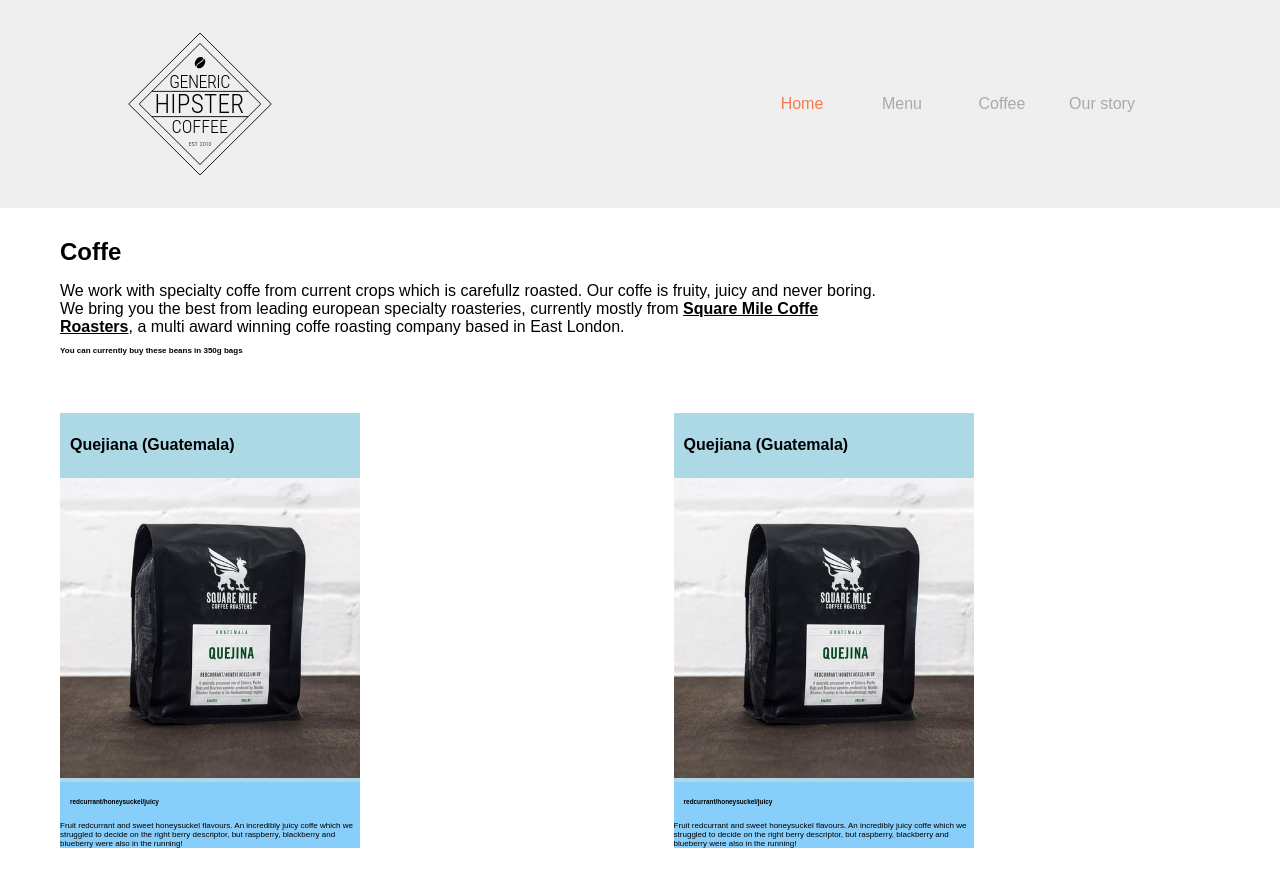
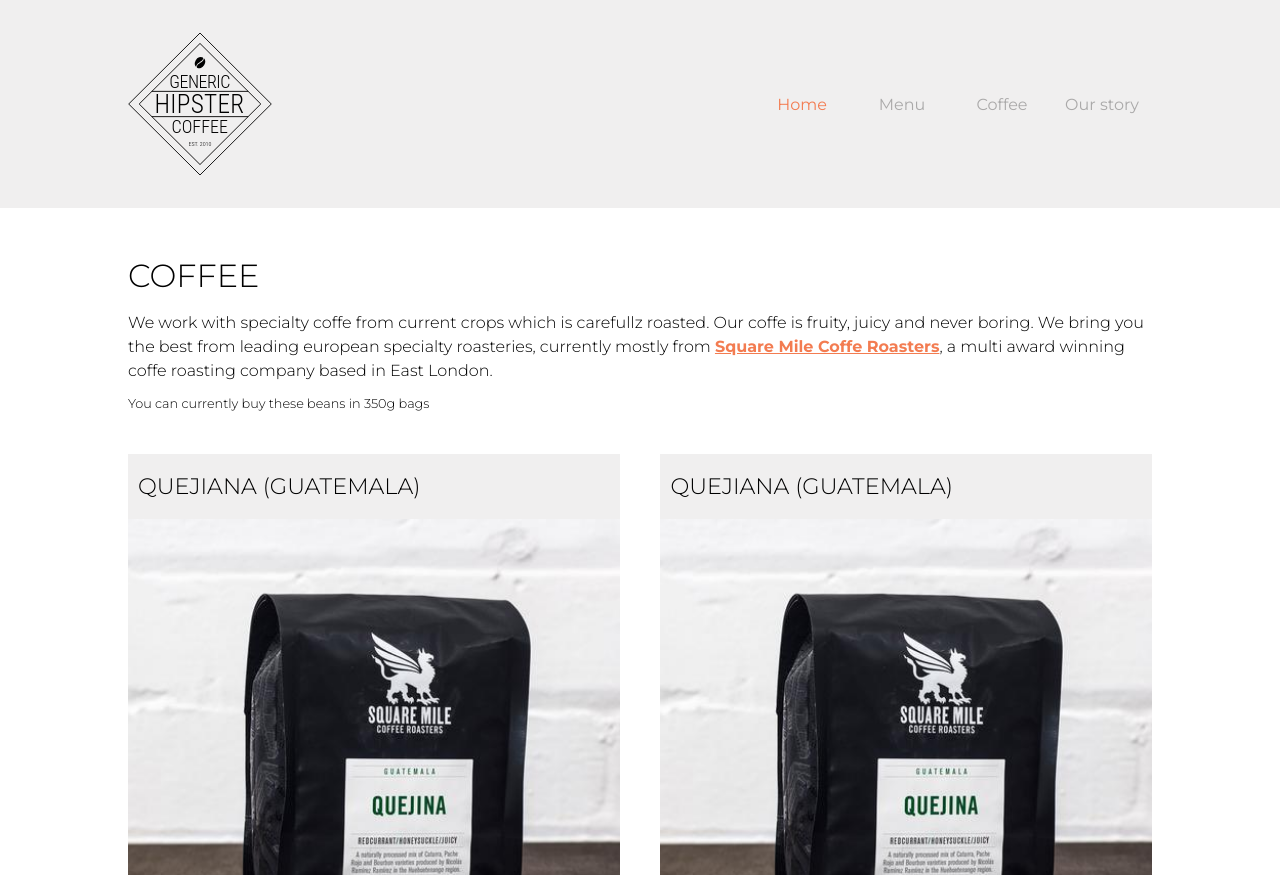
Before and after one commit to yanekkris/generic-hipster-coffee, a website: page src/coffeorigin.html in a window 1280 px wide. Shown: the top 875 px of the page. Drawn offline with nearby package versions, Linux system fonts and the light colour scheme; files that its build step writes are made by us from their sources.

Commit message:
finished product page

```diff
--- a/src/coffeorigin.html
+++ b/src/coffeorigin.html
@@ -24,7 +24,7 @@
         <section class="origin">
 
             <div class="description">
-                <h1>Coffe</h1>
+                <h1>Coffee</h1>
                 <p>We work with specialty coffe from current crops which is carefullz roasted. Our coffe is fruity, juicy and never boring. We bring you the best from leading european specialty roasteries, currently mostly from <strong>Square Mile Coffe Roasters</strong>, a multi award winning coffe roasting company based in East London.</p>
                 <h3>You can currently buy these beans in 350g bags</h3>
             </div>
--- a/src/scss/pages/_products.scss
+++ b/src/scss/pages/_products.scss
@@ -1,84 +1,82 @@
 main {
     width: 80%;
-}
-
-html, body {
-    font-family: sans-serif;
+    margin: 3rem auto;
 }
 
 .description {
-
-    width: 80%;
-    margin-left: 60px;
-
     h1 {
         margin-top: 30px;
         margin-bottom: 10px;
+        font-size: 2rem;
+        text-transform: uppercase;
+        font-weight: 300;
+    }
+    p {
+        margin-bottom: 10px;
+        line-height: 1.5rem;
+        font-weight: 300;
+        strong {
+            color: $text_orange;
+            text-decoration: underline;
+        }
+        @media(max-width:650px){
+            text-align: justify;
+        }
+    }
+    h3 {
+        font-weight: 300;
+        font-size: 0.8rem;
+    }
+}
+.bags {
+    display: flex;
+    justify-content: space-between;
+    flex-wrap: wrap;
+    @media(max-width:650px){
+        flex-direction: column;
+        justify-content: center;
+        align-content: center;
+        .coffe-selection{
+            width: 80%;
+        }
+    }
+}
+
+.coffe-selection {
+    width: 48%;
+    display: flex;
+    flex-direction: column;
+    margin-top: 30px;
+    img {
+        width: 100%;
     }
 
-    p {
-        margin-bottom: 10px;
+    &__title {
+        background-color: $header_bg;
+    }
 
-        strong {
-            text-decoration: underline;
-        }
+    &__back {
+        background-color: $header_bg;
+
+    }
+
+    &__label {
+        font-size: 1.4rem;
+        padding: 0 10px;
+        text-transform: uppercase;
+        font-weight: 300;
     }
 
     h3 {
-        font-size: 0.5rem;
+        font-size: 0.8rem;
+        padding: 0 1rem;
+        font-weight: 300;
+        font-style: italic;
     }
 
 }
-
-.bags {
-
-    display: flex;
-    justify-content: space-between;
-    flex-wrap: wrap;
-    padding: 20px;
-    margin-left: 40px;
-
+.coffe-selection__text {
+    line-height: 1.2rem;
+    font-size: 0.8rem;
+    padding: 1rem
 }
-
-.coffe-selection {
-    width: 35%;
-    display: flex;
-    flex-direction: column;
-    flex-wrap: wrap;
-    margin-top: 30px;
-
-
-
-    img {
-        width: 300px;
-        height: auto;
-    }
-
-    &__title {
-        background-color: lightblue;
-        width: 300px;
-    }
-
-    &__back {
-        background-color: lightskyblue;
-        width: 300px;
-    }
-
-    &__label {
-        font-size: 1rem;
-        padding: 10px;
-    }
-
-    h3 {
-        font-size: 0.4rem;
-        padding: 10px;
-    }
-
-}
-
-.coffe-selection__text {
-    width: 300px;
-    font-size: 0.5rem;
-
-
-}
```
